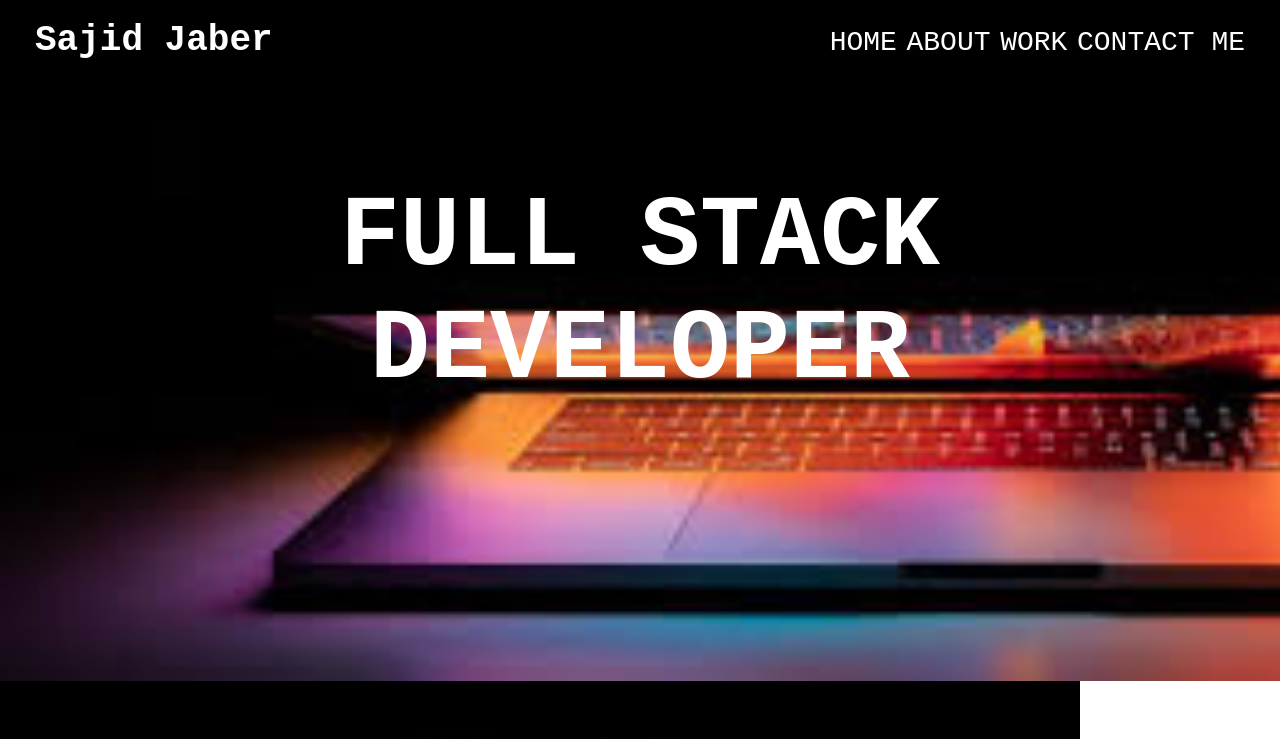
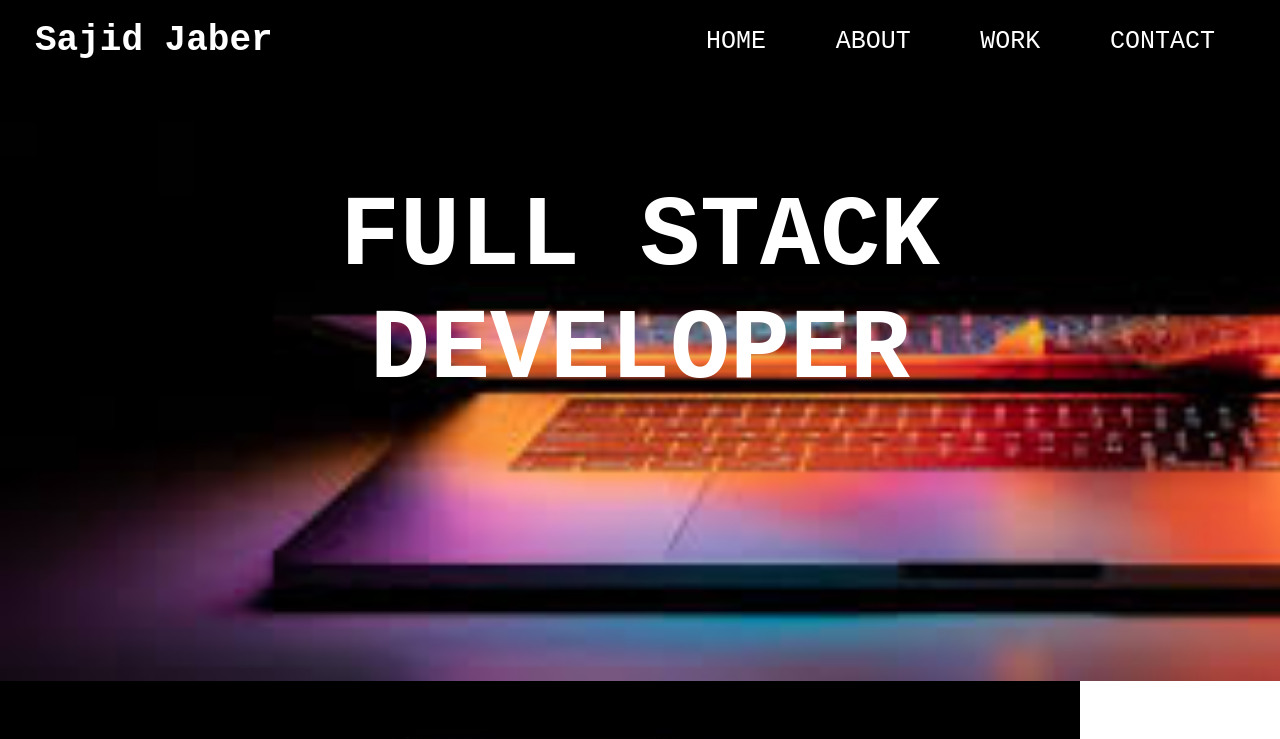
Before and after one commit to JaberSE09/2-02-challenge, a plain HTML site: page index.html in a window 1280 px wide. Shown: the top 739 px of the page. Drawn offline with Linux system fonts and the light colour scheme.

Commit message:
fixed css for nav

```diff
--- a/assets/css/style.css
+++ b/assets/css/style.css
@@ -8,6 +8,8 @@
     font-family: 'Courier New', Courier, monospace;
   }
 
+
+  /*Header*/
   header {
     padding: 20px 35px;
     background-color: black;
@@ -29,15 +31,13 @@
   header nav {
     float: right;
     margin: 7px 0;
-  }
-
-  header nav ul li {
     display: inline;
   }
 
-  header nav ul li a {
+  header nav a {
     margin: 0 30px;
     font-weight: lighter;
+    font-size: 25px;
   }
 
 
@@ -46,6 +46,7 @@
     background-size: cover;
     height: 600px;
     }
+
     #hero h2 {
       color: white;
       text-align: center;
--- a/index.html
+++ b/index.html
@@ -12,10 +12,10 @@
     <header>
             <h1>Sajid Jaber</h1>
              <nav class="bg-dark">
-                <a href="#home">HOME</a>
-                <a href="#about">ABOUT</a>
-                <a href="#work">WORK</a>
-                <a href="#contact">CONTACT ME</a>
+                <a class="link" href="#home">HOME</a>
+                <a class="link" href="#about">ABOUT</a>
+                <a class="link" href="#work">WORK</a>
+                <a class="link" href="#contact">CONTACT</a>
             </nav>
         </header>
         <article id="hero">
```
